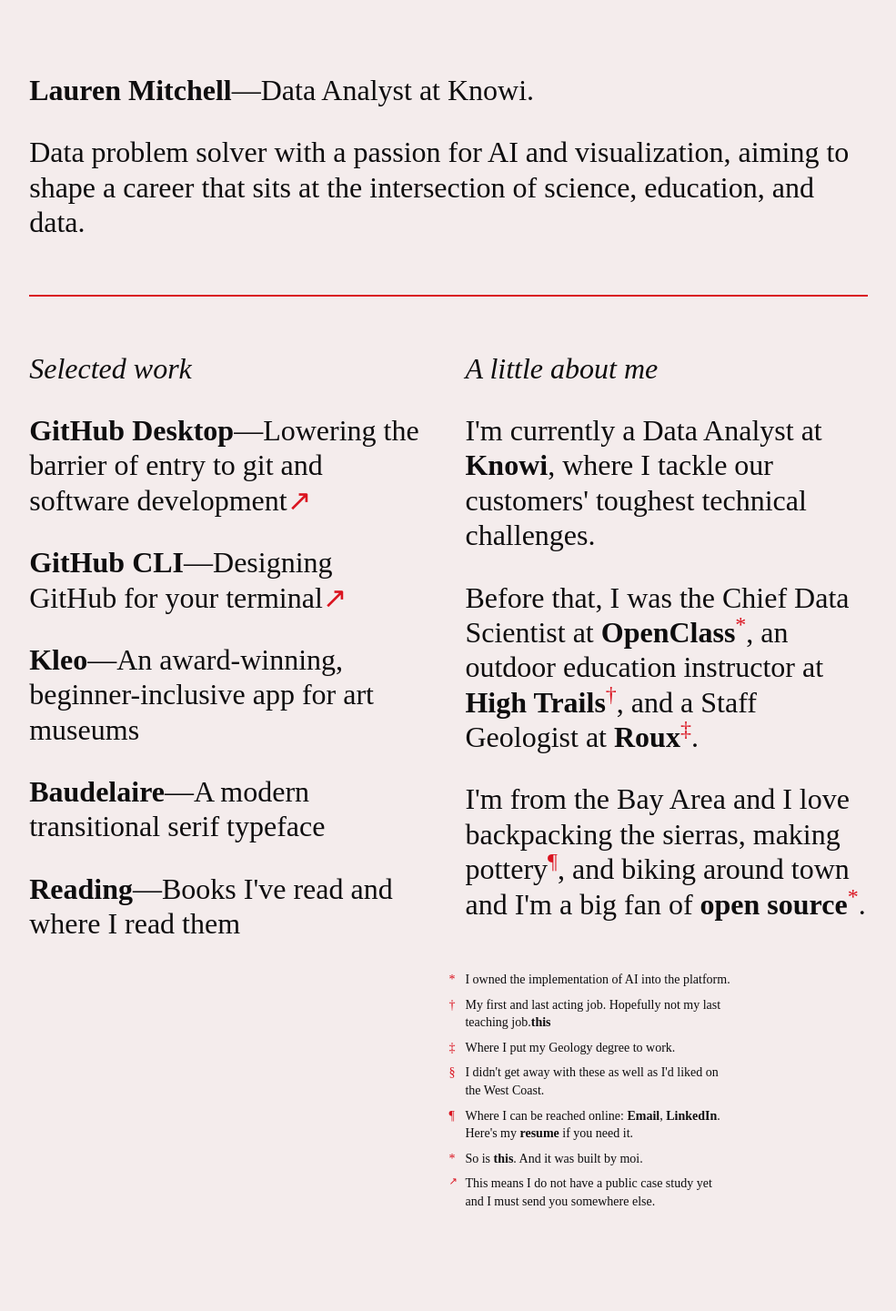
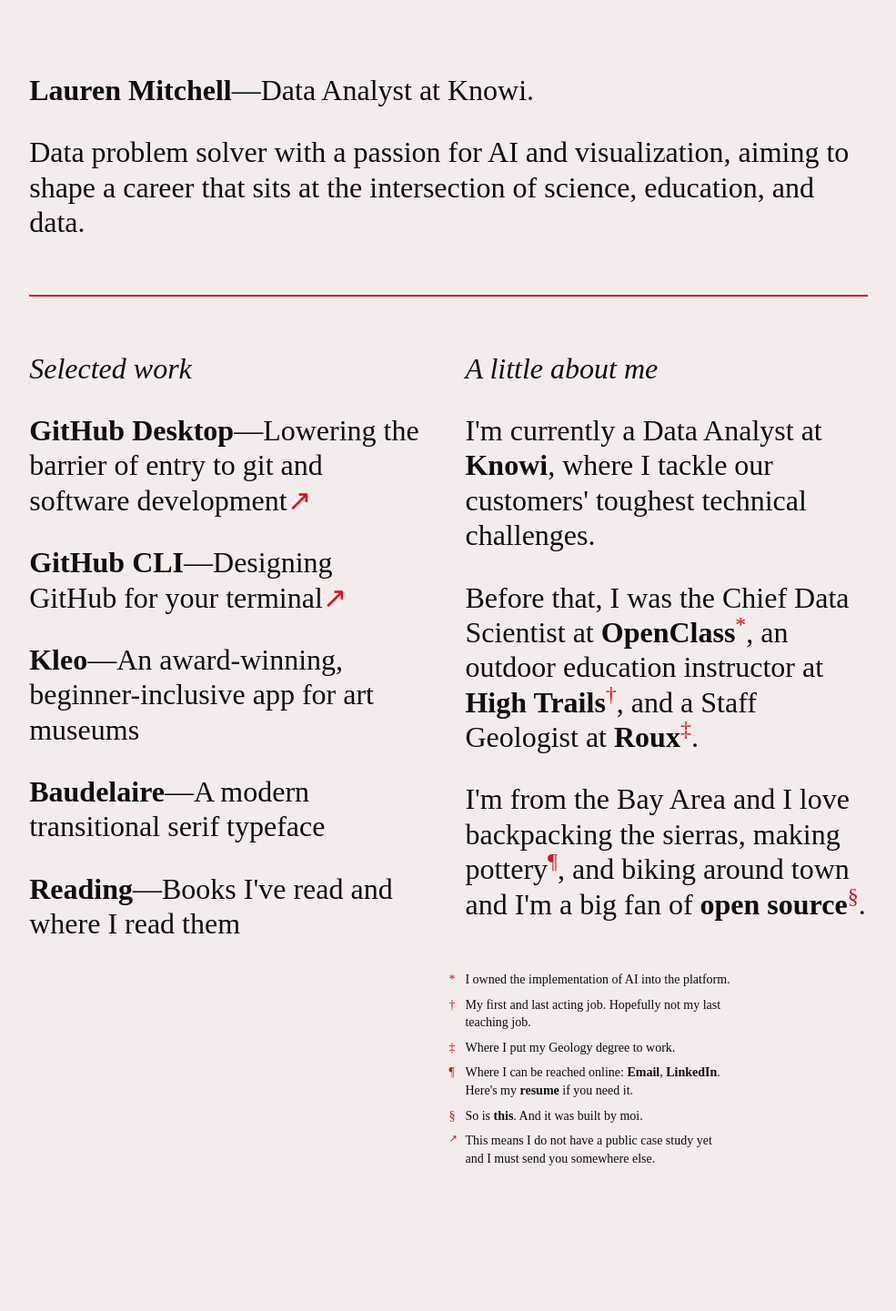
Before and after one commit to laurenmitch/laurenmitch.github.io, a Jekyll site: the page built from index.html, in a window 1280 px wide. Shown: the whole page at 91% size, without its empty margins (147-1132 px from the left). Built offline with Jekyll 4.4.1, drawn with Linux system fonts in a browser that asks for light colours; some web fonts are replaced; after the commit the page ends 1393 px from its top, so only the background shows below that.

Commit message:
Update index.html

```diff
--- a/index.html
+++ b/index.html
@@ -31,14 +31,13 @@
         <h2>A little about me</h2>
         <div> I'm currently a Data Analyst at <a href="https://www.knowi.com/">Knowi</a>, where I tackle our customers' toughest technical challenges.</div>
         <div>Before that, I was the Chief Data Scientist at <a href="https://openclass.ai/">OpenClass</a><span class="accent superscript" id="asterisk" onmouseover="addClass(asterisk2, 'footnote-accent');" onmouseout="removeClass(asterisk2, 'footnote-accent');">*</span>, an outdoor education instructor at <a href="https://www.htoec.org/">High Trails</a><span class="accent superscript" id="dagger" onmouseover="addClass(dagger2, 'footnote-accent');" onmouseout="removeClass(dagger2, 'footnote-accent');">†</span>, and a Staff Geologist at <a href="https://www.rouxinc.com/">Roux</a><span class="accent superscript" id="doubledagger" onmouseover="addClass(doubledagger2, 'footnote-accent');" onmouseout="removeClass(doubledagger2, 'footnote-accent');">‡</span>.</div>
-        <div>I'm from the Bay Area and I love backpacking the sierras, making pottery<span class="accent superscript" id="paragraph" onmouseover="addClass(paragraph2, 'footnote-accent');" onmouseout="removeClass(paragraph2, 'footnote-accent');">¶</span>, and biking around town and I'm a big fan of <a href="https://github.com/ampinsk/ampinsk.github.io">open</a>&nbsp;<a href="https://github.com/ampinsk/ampinsk.github.io">source</a><span class="accent superscript" id="asterisk" onmouseover="addClass(asterisk2, 'footnote-accent');" onmouseout="removeClass(asterisk2, 'footnote-accent');">*</span>.</div>
+        <div>I'm from the Bay Area and I love backpacking the sierras, making pottery<span class="accent superscript" id="paragraph" onmouseover="addClass(paragraph2, 'footnote-accent');" onmouseout="removeClass(paragraph2, 'footnote-accent');">¶</span>, and biking around town and I'm a big fan of <a href="https://github.com/ampinsk/ampinsk.github.io">open</a>&nbsp;<a href="https://github.com/ampinsk/ampinsk.github.io">source</a><span class="accent superscript" id="curly" onmouseover="addClass(curly2, 'footnote-accent');" onmouseout="removeClass(curly2, 'footnote-accent');">§</span>.</div>
         <div class="notes grid">
           <span class="accent">*</span><p class="note" id="asterisk2"><span>I owned the implementation of AI into the platform.</span></p>
-          <span class="accent">†</span><p class="note" id="dagger2"><span>My first and last acting job. Hopefully not my last teaching job.<a href="https://github.com/ampinsk/ampinsk.github.io">this</a></span></p>
+          <span class="accent">†</span><p class="note" id="dagger2"><span>My first and last acting job. Hopefully not my last teaching job.</span></p>
           <span class="accent">‡</span><p class="note" id="doubledagger2"><span>Where I put my Geology degree to work.</span></p>
-          <span class="accent">§</span><p class="note" id="section2"><span>I didn't get away with these as well as I'd liked on the West Coast.</span></p>
-          <span class="accent">¶</span><p class="note" id="paragraph2"><span>Where I can be reached online: <a href="mailto:laurenmariemitch@gmail.com">Email</a>, <a href="https://www.linkedin.com/in/laurenmit/">LinkedIn</a>.</span> Here's my <a href="/pinsker-resume-2021.pdf">resume</a> if you need it.</span></p>
-          <span class="accent">*</span><p class="note" id="asterisk2"><span>So is <a href="https://github.com/ampinsk/ampinsk.github.io">this</a>. And it was built by moi.</span></p>
+          <span class="accent">¶</span><p class="note" id="section2"><span>Where I can be reached online: <a href="mailto:laurenmariemitch@gmail.com">Email</a>, <a href="https://www.linkedin.com/in/laurenmit/">LinkedIn</a>.</span> Here's my <a href="/pinsker-resume-2021.pdf">resume</a> if you need it.</span></p>
+          <span class="accent">§</span><p class="note" id="curly2"><span>So is <a href="https://github.com/ampinsk/ampinsk.github.io">this</a>. And it was built by moi.</span></p>
           <span class="accent optically-smaller">&#8599;&#xFE0E;</span><p class="note" id="external2"><span>This means I do not have a public case study yet  and I must send you somewhere else.</span></p>
         </div>
 
```
